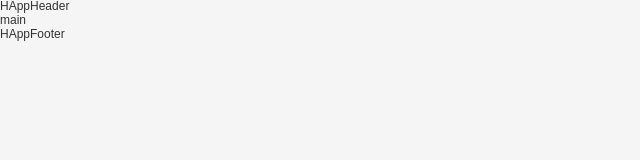
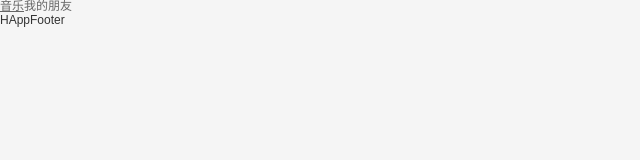
Before and after one commit to WarmedHeart/h-music-web-react, a React (Create React App) app: page /#/discover in a window 1280 px wide. Shown: the top 160 px of the page, without its empty margins (0-640 px from the left). Built offline with nearby package versions, Linux system fonts and the light colour scheme.

Commit message:
简单配置路由，可以进行跳转

```diff
--- a/src/App.js
+++ b/src/App.js
@@ -1,14 +1,18 @@
-import React, { memo } from 'react'
+import React, { memo } from 'react';
+import { renderRoutes } from 'react-router-config';
+
+import routes from './router';
 
 import HAppHeader from '@/components/app-header';
 import HAppFooter from '@/components/app-footer';
+import { HashRouter } from 'react-router-dom';
 
 export default memo(function App() {
   return (
-    <div>
+    <HashRouter>
       <HAppHeader />
-      main
+        {renderRoutes(routes)}
       <HAppFooter />
-    </div>
+    </HashRouter>
   )
 })
--- a/src/components/app-header/index.js
+++ b/src/components/app-header/index.js
@@ -1,9 +1,12 @@
 import React, { memo } from 'react'
+import { NavLink } from 'react-router-dom'
 
 export default memo(function HAppHeader() {
   return (
     <div>
-      HAppHeader
+      <NavLink to="/">音乐</NavLink>
+      <NavLink to="/mine">我的</NavLink>
+      <NavLink to="/friend">朋友</NavLink>
     </div>
   )
 })
--- /dev/null
+++ b/src/pages/discover/index.js
@@ -0,0 +1,9 @@
+import React, { memo } from 'react'
+
+export default memo(function HDiscover() {
+  return (
+    <div>
+      HDiscover
+    </div>
+  )
+})
--- /dev/null
+++ b/src/pages/friend/index.js
@@ -0,0 +1,9 @@
+import React, { memo } from 'react'
+
+export default memo(function HFriend() {
+  return (
+    <div>
+      HFriend
+    </div>
+  )
+})
--- /dev/null
+++ b/src/pages/mine/index.js
@@ -0,0 +1,9 @@
+import React, { memo } from 'react'
+
+export default memo(function HMine() {
+  return (
+    <div>
+      HMine
+    </div>
+  )
+})
--- /dev/null
+++ b/src/router/index.js
@@ -0,0 +1,22 @@
+import HDiscover from "@/pages/discover";
+import HMine from "@/pages/mine";
+import HFriend from "@/pages/friend";
+
+
+const routes = [
+  {
+    path: "/",
+    exact: true,
+    component: HDiscover
+  },
+  {
+    path: "/mine",
+    component: HMine
+  },
+  {
+    path: "/friend",
+    component: HFriend
+  }
+]
+
+export default routes;
```
